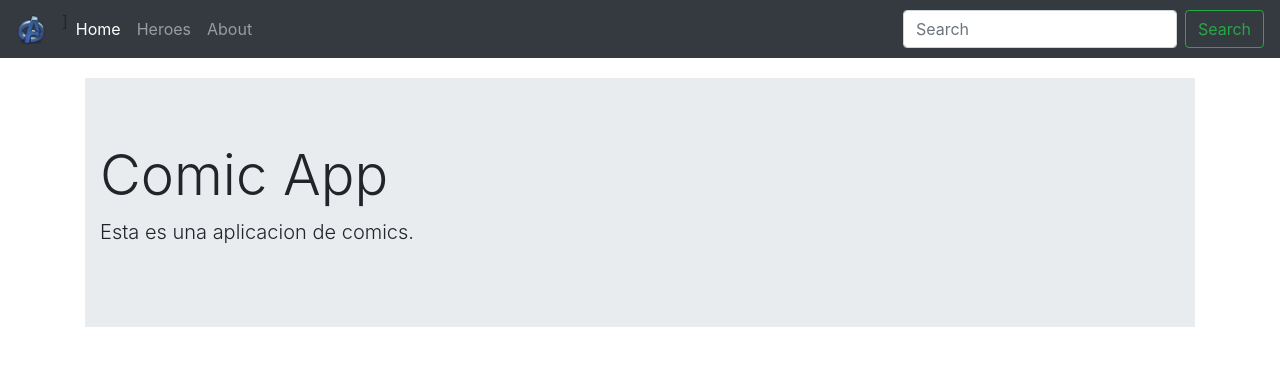
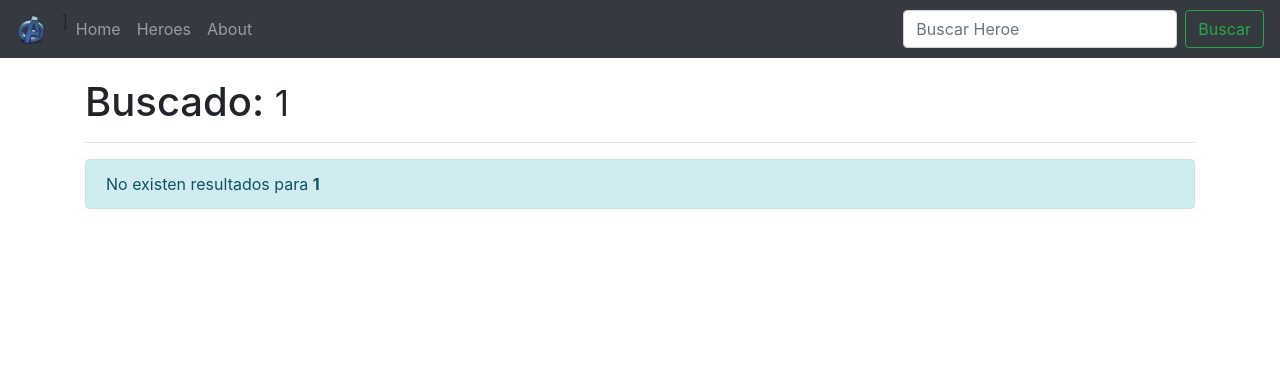
Before and after one commit to Miguel98266/Angular-Legacy, an Angular app in the folder 02-spa/: page /search/1 in a window 1280 px wide. Before the commit this address led to /home. Shown: the top 366 px of the page. Built offline with nearby package versions, Linux system fonts and the light colour scheme.

Commit message:
busqueda de termino y pagina sin resultados

```diff
--- a/02-spa/src/app/app.module.ts
+++ b/02-spa/src/app/app.module.ts
@@ -13,6 +13,8 @@
 import { AboutComponent } from './components/about/about.component';
 import { HeroesComponent } from './components/heroes/heroes.component';
 import { HeroeComponent } from './components/heroe/heroe.component';
+import { ResultSerchComponent } from './components/result-serch/result-serch.component';
+import { HeroeTarjetaComponent } from './components/heroe-tarjeta/heroe-tarjeta.component';
 
 @NgModule({
   declarations: [
@@ -21,7 +23,9 @@
     HomeComponent,
     AboutComponent,
     HeroesComponent,
-    HeroeComponent
+    HeroeComponent,
+    ResultSerchComponent,
+    HeroeTarjetaComponent
   ],
   imports: [
     BrowserModule,
--- a/02-spa/src/app/app.routes.ts
+++ b/02-spa/src/app/app.routes.ts
@@ -4,13 +4,14 @@
 import { AboutComponent } from "./components/about/about.component";
 import { HeroesComponent } from "./components/heroes/heroes.component";
 import { HeroeComponent } from "./components/heroe/heroe.component";
+import { ResultSerchComponent } from "./components/result-serch/result-serch.component";
 
 const APP_ROUTES: Routes = [
     { path: 'home', component: HomeComponent },
     { path: 'about', component: AboutComponent },
     { path: 'heroes', component: HeroesComponent },
     { path: 'heroe/:id', component: HeroeComponent },
-
+    {path: 'search/:termino', component: ResultSerchComponent },
     { path: '**', pathMatch: 'full', redirectTo: 'home' },
 ];
 
--- /dev/null
+++ b/02-spa/src/app/components/heroe-tarjeta/heroe-tarjeta.component.html
@@ -0,0 +1 @@
+<p>heroe-tarjeta works!</p>
--- /dev/null
+++ b/02-spa/src/app/components/heroe-tarjeta/heroe-tarjeta.component.ts
@@ -0,0 +1,16 @@
+import { Component, OnInit } from '@angular/core';
+
+@Component({
+  selector: 'app-heroe-tarjeta',
+  templateUrl: './heroe-tarjeta.component.html',
+  styles: [
+  ]
+})
+export class HeroeTarjetaComponent implements OnInit {
+
+  constructor() { }
+
+  ngOnInit(): void {
+  }
+
+}
--- a/02-spa/src/app/components/heroes/heroes.component.ts
+++ b/02-spa/src/app/components/heroes/heroes.component.ts
@@ -19,8 +19,8 @@
     // console.log(this.heroes);
 
   }
-  verHeroe(idx:number) {
+ verHeroe(idx:number) {
     this.router.navigate(['/heroe', idx]);
-    this._heroesService.getHeroes()[idx]; // This line is not necessary, but it shows how to access a hero by index
+    this._heroesService.getHeroes(); // This line is not necessary, but it shows how to access a hero by index
   }
 }
--- /dev/null
+++ b/02-spa/src/app/components/result-serch/result-serch.component.html
@@ -0,0 +1,24 @@
+<h1>Buscado: <small>{{termino}}</small> </h1>
+<hr>
+<div class="row animated fadeIn fast" *ngIf="heroes.length == 0">
+    <div class="col-md-12">
+        <div class="alert alert-info" role="alert">
+            No existen resultados para <strong>{{termino}}</strong>
+
+        </div>
+    </div>
+</div>
+<div class="card-columns">
+  <div class="card animated fadeIn fast" *ngFor="let heroe of heroes; let i =index">
+    <img [src]="heroe.img" class="card-img-top" [alt]="heroe.nombre">
+    <div class="card-body">
+      <h5 class="card-title">{{heroe.nombre}}</h5>
+      <p class="card-text">{{heroe.bio}}</p>
+      <p class="card-text"><small class="text-muted">{{heroe.aparicion}}</small></p>
+      <!-- <button (click)="verHeroe(i)" type="button" class="btn btn-outline-primary btn-block">Ver mas</button> -->
+       <!-- <a [routerLink]="['/heroe',i]" routerLinkActive="router-link-active"  class="btn btn-outline-primary">Ver mas link</a> -->
+    </div>
+  </div>
+
+
+</div>
--- /dev/null
+++ b/02-spa/src/app/components/result-serch/result-serch.component.ts
@@ -0,0 +1,29 @@
+import { Component, OnInit } from '@angular/core';
+import { ActivatedRoute } from '@angular/router';
+import { HeroesService, Heroe } from '../../servicios/heroes.service';
+
+@Component({
+  selector: 'app-result-serch',
+  templateUrl: './result-serch.component.html',
+
+})
+export class ResultSerchComponent implements OnInit {
+
+  heroes: Heroe[] = [];
+  termino: string = '';
+  constructor(
+    private activatedRoute: ActivatedRoute
+    , private _heroesService: HeroesService
+  ) {}
+
+
+  ngOnInit()  {
+    this.activatedRoute.params.subscribe(params => {
+      this.termino = params['termino'];
+      this.heroes = this._heroesService.buscarHeroes(params['termino']);
+      console.log(this.heroes);
+    });
+  }
+
+
+}
--- a/02-spa/src/app/components/shared/navbar/navbar.component.html
+++ b/02-spa/src/app/components/shared/navbar/navbar.component.html
@@ -19,9 +19,9 @@
       </li>
 
     </ul>
-    <form class="form-inline my-2 my-lg-0">
-      <input class="form-control mr-sm-2" type="search" placeholder="Search" aria-label="Search">
-      <button class="btn btn-outline-success my-2 my-sm-0" type="submit">Search</button>
-    </form>
+    <div class="form-inline my-2 my-lg-0">
+      <input class="form-control mr-sm-2" type="search" placeholder="Buscar Heroe" aria-label="Search" (keyup.enter)="buscarHeroe(buscarTexto.value)" #buscarTexto>
+      <button class="btn btn-outline-success my-2 my-sm-0" type="button" (click)="buscarHeroe(buscarTexto.value)">Buscar</button>
+    </div>
   </div>
 </nav>
--- a/02-spa/src/app/components/shared/navbar/navbar.component.ts
+++ b/02-spa/src/app/components/shared/navbar/navbar.component.ts
@@ -1,4 +1,5 @@
 import { Component, OnInit } from '@angular/core';
+import { Router } from '@angular/router';
 
 @Component({
   selector: 'app-navbar',
@@ -6,9 +7,16 @@
 })
 export class NavbarComponent implements OnInit {
 
-  constructor() { }
+  constructor(
+    private router: Router
+  ) {
+
+  }
 
   ngOnInit(): void {
   }
+  buscarHeroe(termino: string) {
+    this.router.navigate(['/search', termino]);
 
+  }
 }
--- a/02-spa/src/app/servicios/heroes.service.ts
+++ b/02-spa/src/app/servicios/heroes.service.ts
@@ -63,6 +63,18 @@
     getHeroe(idx: number): Heroe {
         return this.heroes[idx];
     }
+    buscarHeroes(termino: string): Heroe[] {
+        let heroesArr: Heroe[] = [];
+        termino = termino.toLowerCase();
+        for (let heroe of this.heroes) {
+            let nombre = heroe.nombre.toLowerCase();
+            if (nombre.indexOf(termino) >= 0) {
+                heroesArr.push(heroe);
+            }
+
+        }
+        return heroesArr;
+    }
 }
 
 export interface Heroe {
```
Also changed, not shown: 1 other file (tests, documents, lock files or other folders).
